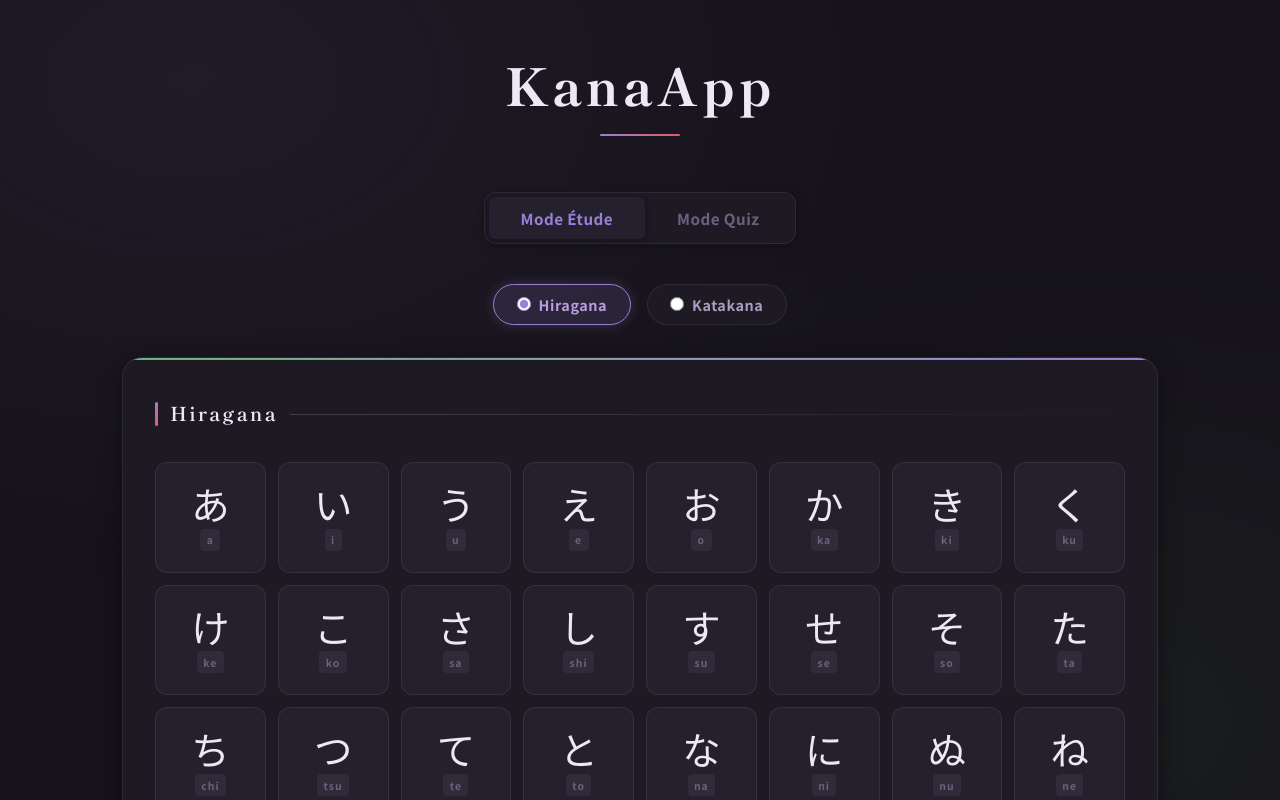
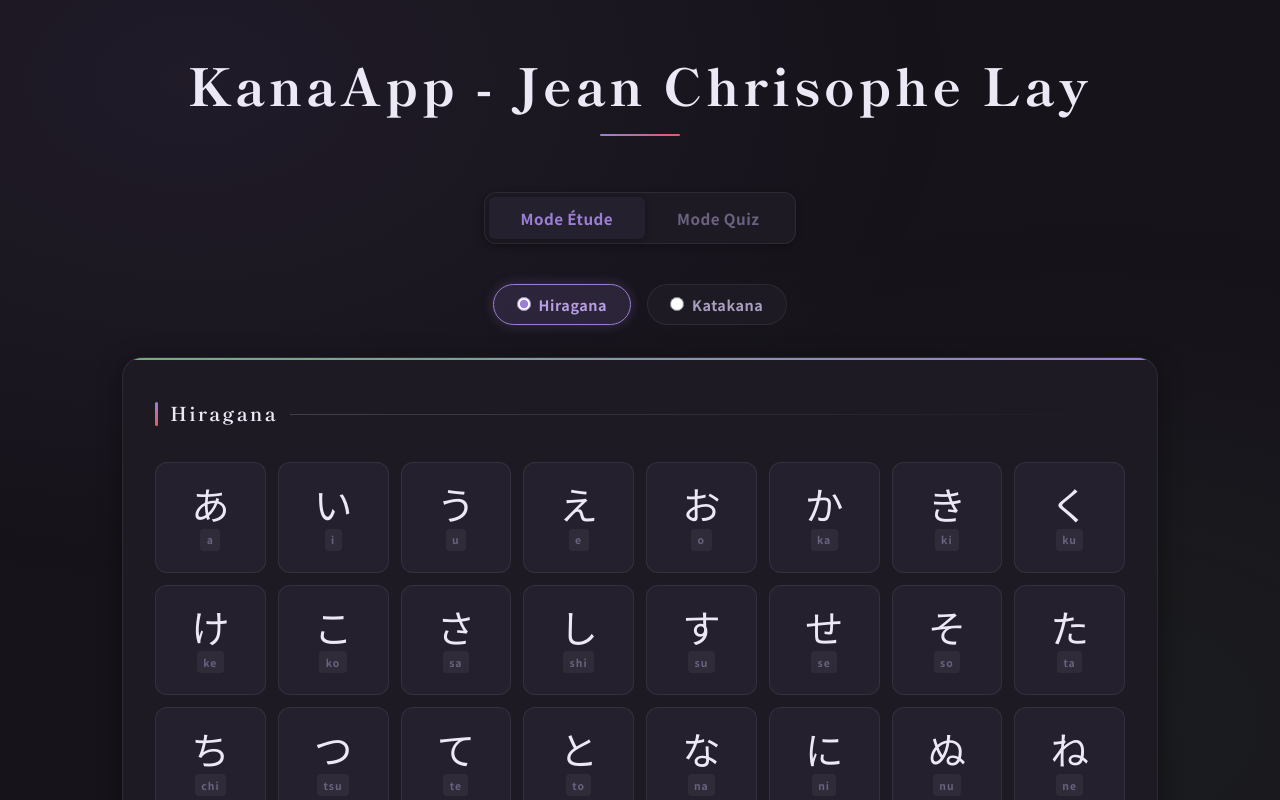
Before and after one commit to JcTactac/KanaApp, a React (Vite) app in the folder kana-app/: page /study in a window 1280 px wide. Shown: the top 800 px of the page. Built offline with nearby package versions, Linux system fonts and the light colour scheme.

Commit message:
Modification du titre pour la page d'accueil

```diff
--- a/kana-app/src/App.tsx
+++ b/kana-app/src/App.tsx
@@ -12,7 +12,7 @@ function App() {
 
     return (
         <div className="App">
-            <h1>KanaApp</h1>
+            <h1>KanaApp - Jean Chrisophe Lay</h1>
 
             <nav className="mode-navigation">
                 <button
```
